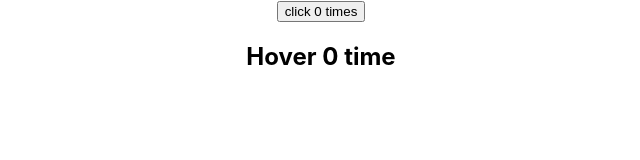
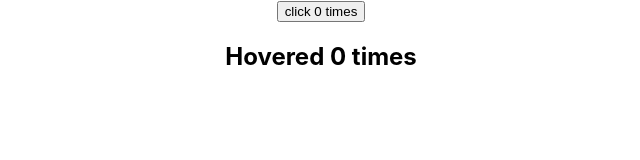
Before and after one commit to NhyNhyNguyen/react_tutorial, a React (Create React App) app: page / in a window 1280 px wide. Shown: the top 160 px of the page, without its empty margins (319-959 px from the left). Built offline with nearby package versions, Linux system fonts and the light colour scheme.

Commit message:
render props patterm

```diff
--- a/src/App.js
+++ b/src/App.js
@@ -1,6 +1,6 @@
 import logo from './logo.svg';
 import './App.css';
-import {Greet} from './components/Greet'
+import { Greet } from './components/Greet'
 import Welcome from './components/Welcome';
 import Hello from './components/Hello';
 import Message from './components/Message';
@@ -23,11 +23,16 @@ import ParentComp from './components/ParentComp';
 import RefsDemo from './components/RefsDemo';
 import ClickCount from './components/ClickCount';
 import HoverCounter from './components/HoverCounter';
+import ClickCounterTwo from './components/ClickCounterTwo';
+import { HoverCounterTwo } from './components/HoverCounterTwo';
+import User from './components/User';
+import RenderCounter from './components/RenderCounter';
 function App() {
   return (
     <div className="App">
-      <ClickCount></ClickCount>
-      <HoverCounter></HoverCounter>
+      <RenderCounter render={(count, incrementCount) => <ClickCounterTwo count={count} incrementCount={incrementCount}></ClickCounterTwo>}></RenderCounter>
+      <RenderCounter render={(count, incrementCount) => <HoverCounterTwo count={count} incrementCount={incrementCount}></HoverCounterTwo>}></RenderCounter>
+
     </div>
   );
 }
--- a/src/components/ClickCount.js
+++ b/src/components/ClickCount.js
@@ -7,10 +7,10 @@ export class ClickCount extends Component {
         const { count, incrementCount } = this.props
         return (
             <div>
-                <button onClick={incrementCount}> click {count} times </button>
+                <button onClick={incrementCount}> {this.props.name} click {count} times </button>
             </div>
         )
     }
 }
 
-export default WithCounter(ClickCount)
+export default WithCounter(ClickCount, 5)
--- /dev/null
+++ b/src/components/ClickCounterTwo.js
@@ -0,0 +1,13 @@
+import React, { Component } from 'react'
+
+export class ClickCounterTwo extends Component {
+
+    render() {
+        const { count, incrementCount } = this.props
+        return (
+            <button onClick={incrementCount}>click {count} times</button>
+        )
+    }
+}
+
+export default ClickCounterTwo
--- a/src/components/HoverCounter.js
+++ b/src/components/HoverCounter.js
@@ -14,4 +14,4 @@ export class HoverCounter extends Component {
     }
 }
 
-export default WithCounter(HoverCounter)
+export default WithCounter(HoverCounter, 10)
--- /dev/null
+++ b/src/components/HoverCounterTwo.js
@@ -0,0 +1,13 @@
+import React, { Component } from 'react'
+
+export class HoverCounterTwo extends Component {
+
+    render() {
+        const { count, incrementCount } = this.props
+        return (
+            <h2 onMouseOver={incrementCount}>Hovered {count} times</h2>
+        )
+    }
+}
+
+export default HoverCounterTwo
--- /dev/null
+++ b/src/components/RenderCounter.js
@@ -0,0 +1,29 @@
+import React, { Component } from 'react'
+
+class RenderCounter extends Component {
+
+    constructor(props) {
+        super(props)
+
+        this.state = {
+            count: 0
+        }
+    }
+
+    incrementCount = () => {
+        this.setState(prevState => {
+            return {
+                count: prevState.count + 1
+            }
+        })
+    }
+    render() {
+        return (
+            <div>
+                {this.props.render(this.state.count, this.incrementCount)}
+            </div>
+        )
+    }
+}
+
+export default RenderCounter
--- /dev/null
+++ b/src/components/User.js
@@ -0,0 +1,13 @@
+import React, { Component } from 'react'
+
+class User extends Component {
+  render() {
+    return (
+      <div>
+        {this.props.render(false)}
+      </div>
+    )
+  }
+}
+
+export default User
--- a/src/components/WithCounter.js
+++ b/src/components/WithCounter.js
@@ -1,6 +1,6 @@
 import React from "react";
 
-const WithCounter = (WrappedComponent) => {
+const WithCounter = (WrappedComponent, incrementNumber) => {
     class WithCounter extends React.Component {
         constructor(props) {
             super(props)
@@ -13,14 +13,14 @@ const WithCounter = (WrappedComponent) => {
             this.setState(
                 prevState => {
                     return {
-                        count: prevState.count + 1
+                        count: prevState.count + incrementNumber
                     }
                 }
             )
         }
 
         render() {
-            return <WrappedComponent count={this.state.count} incrementCount={this.incrementCount} ></WrappedComponent>
+            return <WrappedComponent count={this.state.count} incrementCount={this.incrementCount} {...this.props} ></WrappedComponent>
         }
     }
     return WithCounter;
```
